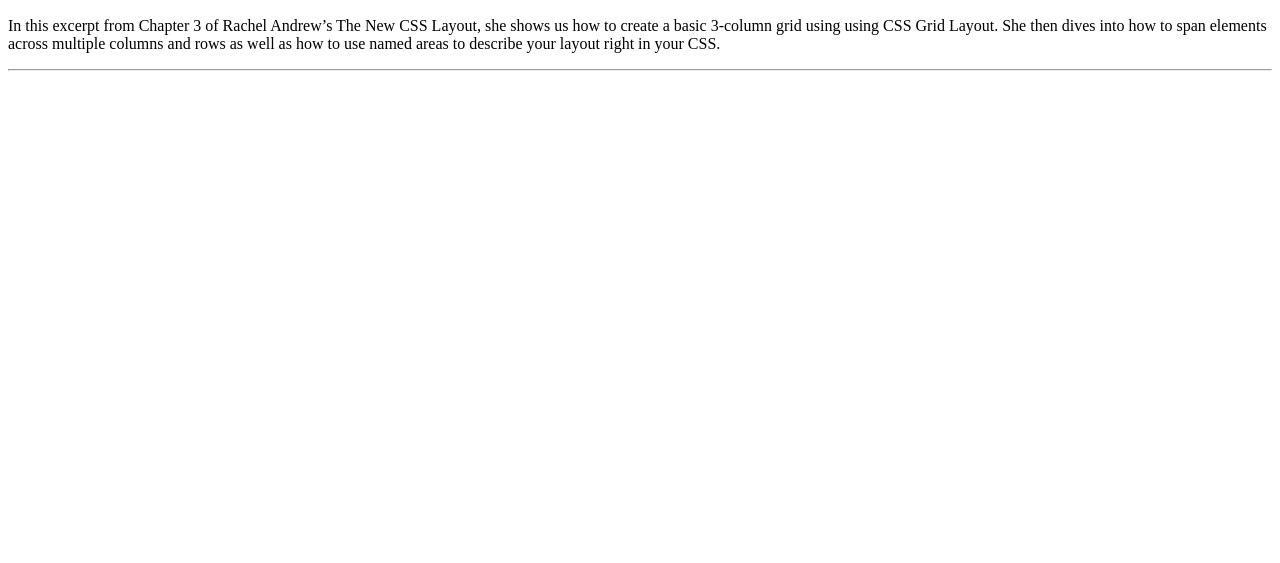
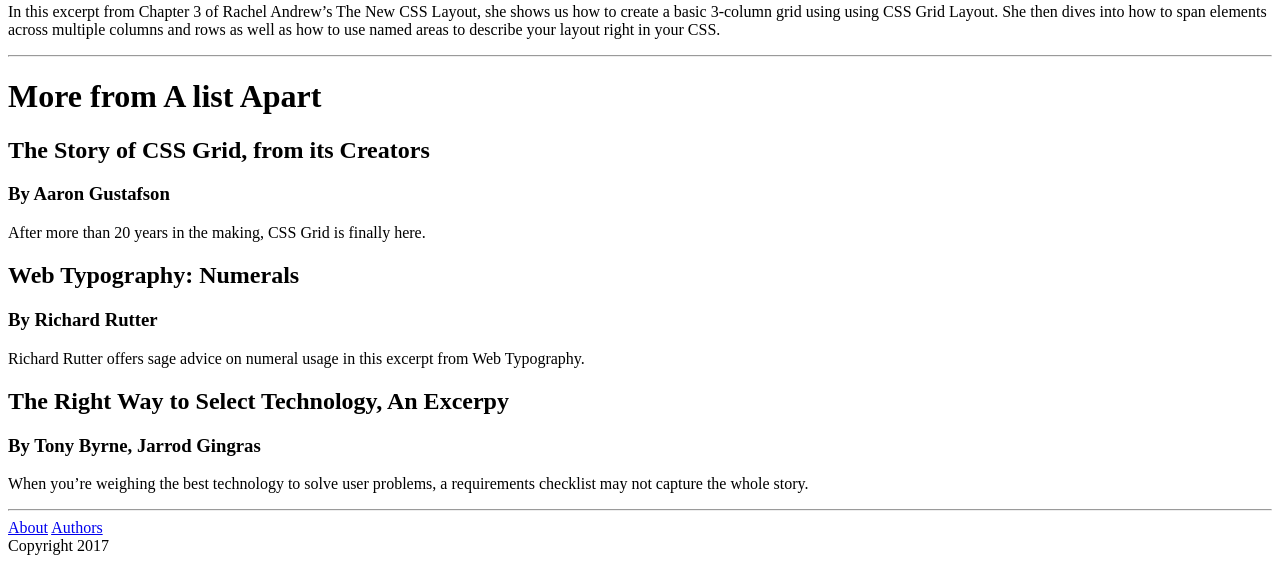
Before and after one commit to Buraisx/html-layout, a plain HTML site: page index.html in a window 1280 px wide. Shown: the part 474-1037 px from the top of the page. Before the commit the page ends 800 px from the top, so only its background shows below. Drawn offline with Linux system fonts and the light colour scheme.

Commit message:
added bottom half of page

```diff
--- a/index.html
+++ b/index.html
@@ -10,9 +10,9 @@
 			<a href="#events">Events</a>
 			<a href="#topics">Topics</a>
 		</nav>
-		<h1>A LIST APART</h1>
-		<img src="https://alistapart.com/d/_made/d/excerptillustration_300_960_469_81.jpg"/>
 		<header>
+			<h1>A LIST APART</h1>
+			<img src="https://alistapart.com/d/_made/d/excerptillustration_300_960_469_81.jpg"/>
 			<span>Oct 24, 2017</span>
 		</header>
 		<article>
@@ -22,7 +22,32 @@
 			</p>
 		</article>
 		<hr>
+		<h1>More from A list Apart</h1>
+		<aside>
+			<div>
+				<h2>The Story of CSS Grid, from its Creators</h2>
+				<h3>By Aaron Gustafson</h3>
+				<p>After more than 20 years in the making, CSS Grid is finally here.</p>
+			</div>
+			<div>
+				<h2>Web Typography: Numerals</h2>
+				<h3>By Richard Rutter</h3>
+				<p>Richard Rutter offers sage advice on numeral usage in this excerpt from Web Typography.</p>
+			</div>
+			<div>
+				<h2>The Right Way to Select Technology, An Excerpy</h2>
+				<h3>By Tony Byrne, Jarrod Gingras</h3>
+				<p>When you’re weighing the best technology to solve user problems, a requirements checklist may not capture the whole story.</p>
+			</div>
+		</aside>
+		<hr>
 		<footer>
+			<a href=#>About</a>
+			<a href=#>Authors</a>
+			<br/>
+			<span>
+				Copyright 2017
+			</span>
 		</footer>
 	</body>
 </html>
```
